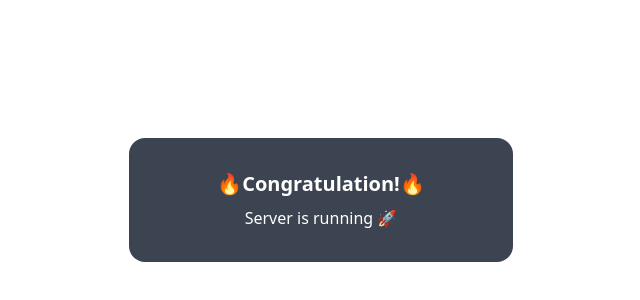
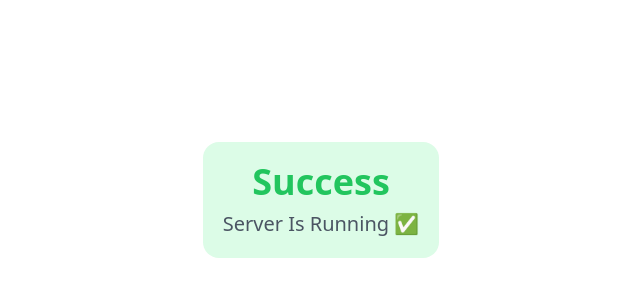
Before and after one commit to rifatsaown/mvc-node-express, a website: page src/public/index.html in a window 1280 px wide. Shown: the part 200-500 px from the top of the page, without its empty margins (319-959 px from the left). Drawn offline with nearby package versions, Linux system fonts and the light colour scheme.

Commit message:
Server Running Page Done

```diff
--- a/src/public/index.html
+++ b/src/public/index.html
@@ -2,24 +2,13 @@
   <head>
     <meta charset="UTF-8" />
     <meta name="viewport" content="width=devide-width, initial-scale=1.0" />
-    <link
-      href="https://cdn.jsdelivr.net/npm/daisyui@2.6.0/dist/full.css"
-      rel="stylesheet"
-      type="text/css"
-    />
     <script src="https://cdn.tailwindcss.com"></script>
   </head>
   <body class="bg-white">
     <div class="flex justify-center items-center h-screen">
-      <div
-        className="card w-96 bg-slate-50/60 backdrop-blur-2xl transition-colors duration-500"
-      >
-        <div class="card w-96 bg-neutral text-neutral-content">
-          <div class="card-body items-center text-center">
-            <h2 class="card-title">🔥Congratulation!🔥</h2>
-            <p>Server is running 🚀</p>
-          </div>
-        </div>
+      <div class="bg-green-100 p-5 rounded-2xl text-center">
+        <h1 class="text-4xl font-bold text-green-500 pb-2">Success</h1>
+        <p class="text-xl text-gray-600">Server Is Running ✅</p>
       </div>
     </div>
   </body>
```
